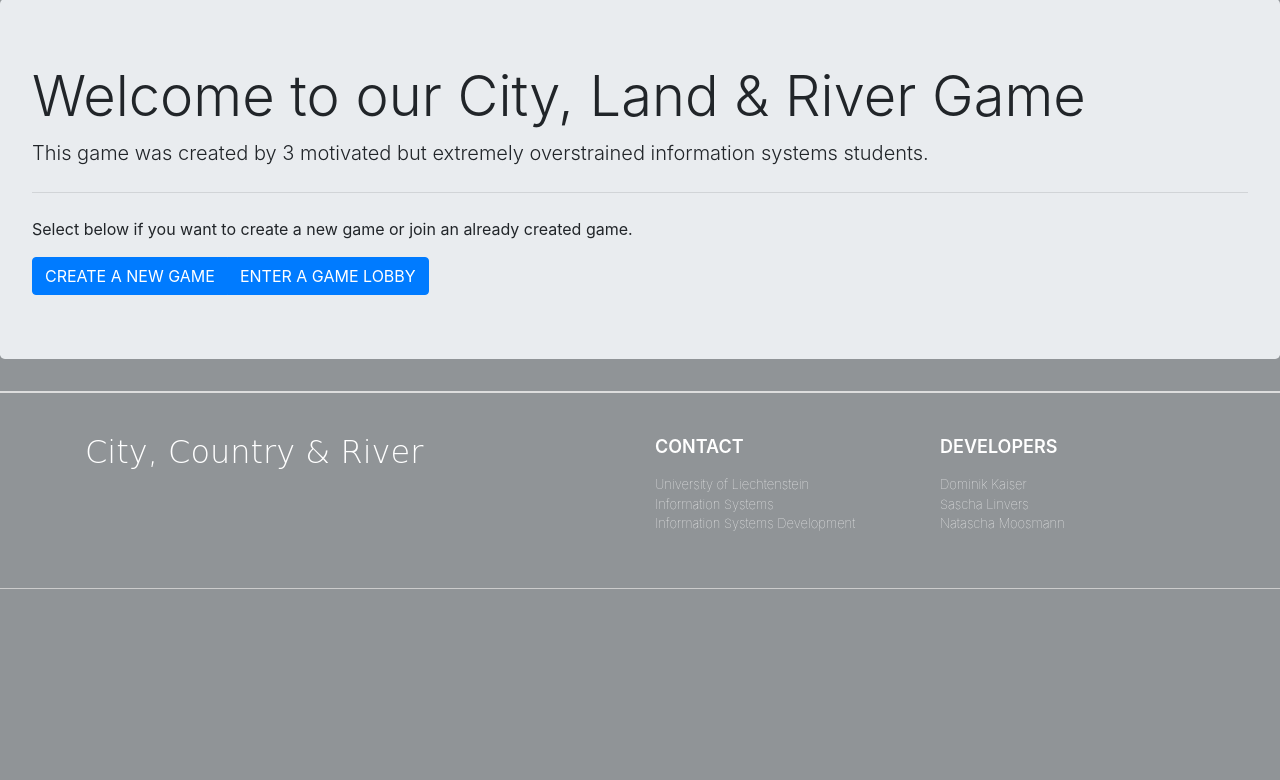
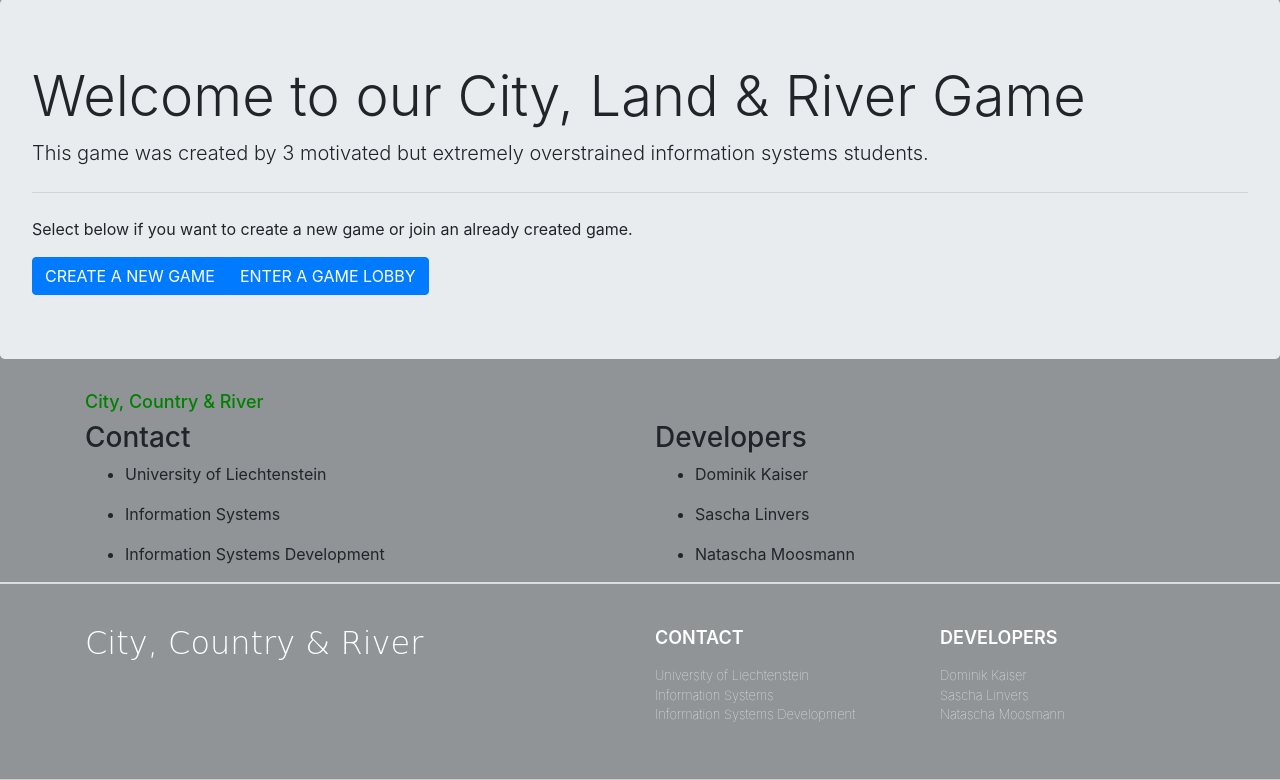
Before and after one commit to IS-D-Game/CLR, a Django app: page / in a window 1280 px wide. Shown: the part 69-849 px from the top of the page. Before the commit the page ends 658 px from the top, so only its background shows below. Run offline with Django 3.2, Linux system fonts and the light colour scheme; some libraries are stand-ins or nearby versions.

Commit message:
Bootstrap styling
Startpage

```diff
--- a/stop/game/templates/game/base.html
+++ b/stop/game/templates/game/base.html
@@ -18,6 +18,11 @@
     <style>
         body {
             background: #909497   ;
+        }
+
+        .startpage h1{
+            color: green;
+            font-size: 18px;
         }
 
         .footer {
@@ -87,6 +92,11 @@
             font-size: 28px;
         }
 
+        <div class="wrapper">
+    {% block style %}
+    {% endblock %}
+</div>
+
 
     </style>
 
--- a/stop/game/templates/game/evaluation.html
+++ b/stop/game/templates/game/evaluation.html
@@ -1,13 +1,9 @@
 {% extends './base.html' %}
 
-{# Load the tag library #}
+{# Import Bootstrap #}
 {% load bootstrap4 %}
-
-{# Load CSS and JavaScript #}
 {% bootstrap_css %}
 {% bootstrap_javascript jquery='full' %}
-
-{# Display django.contrib.messages as Bootstrap alerts #}
 {% bootstrap_messages %}
 
 {% block content %}
--- a/stop/game/templates/game/game.html
+++ b/stop/game/templates/game/game.html
@@ -1,13 +1,9 @@
 {% extends './base.html' %}
 
-{# Load the tag library #}
+{# Import Bootstrap #}
 {% load bootstrap4 %}
-
-{# Load CSS and JavaScript #}
 {% bootstrap_css %}
 {% bootstrap_javascript jquery='full' %}
-
-{# Display django.contrib.messages as Bootstrap alerts #}
 {% bootstrap_messages %}
 
 {% block content %}
--- a/stop/game/templates/game/leaderboard.html
+++ b/stop/game/templates/game/leaderboard.html
@@ -1,13 +1,9 @@
 {% extends './base.html' %}
 
-{# Load the tag library #}
+{# Import Bootstrap #}
 {% load bootstrap4 %}
-
-{# Load CSS and JavaScript #}
 {% bootstrap_css %}
 {% bootstrap_javascript jquery='full' %}
-
-{# Display django.contrib.messages as Bootstrap alerts #}
 {% bootstrap_messages %}
 
 {% block content %}
--- a/stop/game/templates/game/start_page.html
+++ b/stop/game/templates/game/start_page.html
@@ -1,4 +1,5 @@
 {% extends './base.html' %}
+
 
 {% block content %}
 
@@ -13,4 +14,37 @@
     </div>
 </div>
 
+
+<div class="startpage">
+    <div class="container">
+        <div class="row">
+            <div class="col-lg-12 col-md-12 col-sm-12 col-xs-12">
+                <h1> City, Country & River </h1>
+            </div>
+        </div>
+        <div class="row">
+            <div class="col-lg-6 col-sm-6 col-xs-6">
+                <h3> Contact </h3>
+                <ul>
+                    <li><p> University of Liechtenstein </p></li>
+                    <li><p> Information Systems </p></li>
+                    <li><p> Information Systems Development</p></li>
+                </ul>
+            </div>
+            <div class="col-lg-6 col-sm-6 col-xs-6">
+                <h3> Developers </h3>
+                <ul>
+                    <li><p> Dominik Kaiser </p></li>
+                    <li><p> Sascha Linvers </p></li>
+                    <li><p> Natascha Moosmann </p></li>
+                </ul>
+            </div>
+
+            <!--/.row-->
+        </div>
+        <!--/.container-->
+    </div>
+    <!--/.footer-->
+
+
     {% endblock %}
```
Also changed, not shown: stop/game/templates/game/game_create.html (+3 -5 lines), stop/db.sqlite3. Lines whose indentation alone changed are shown as unchanged.
